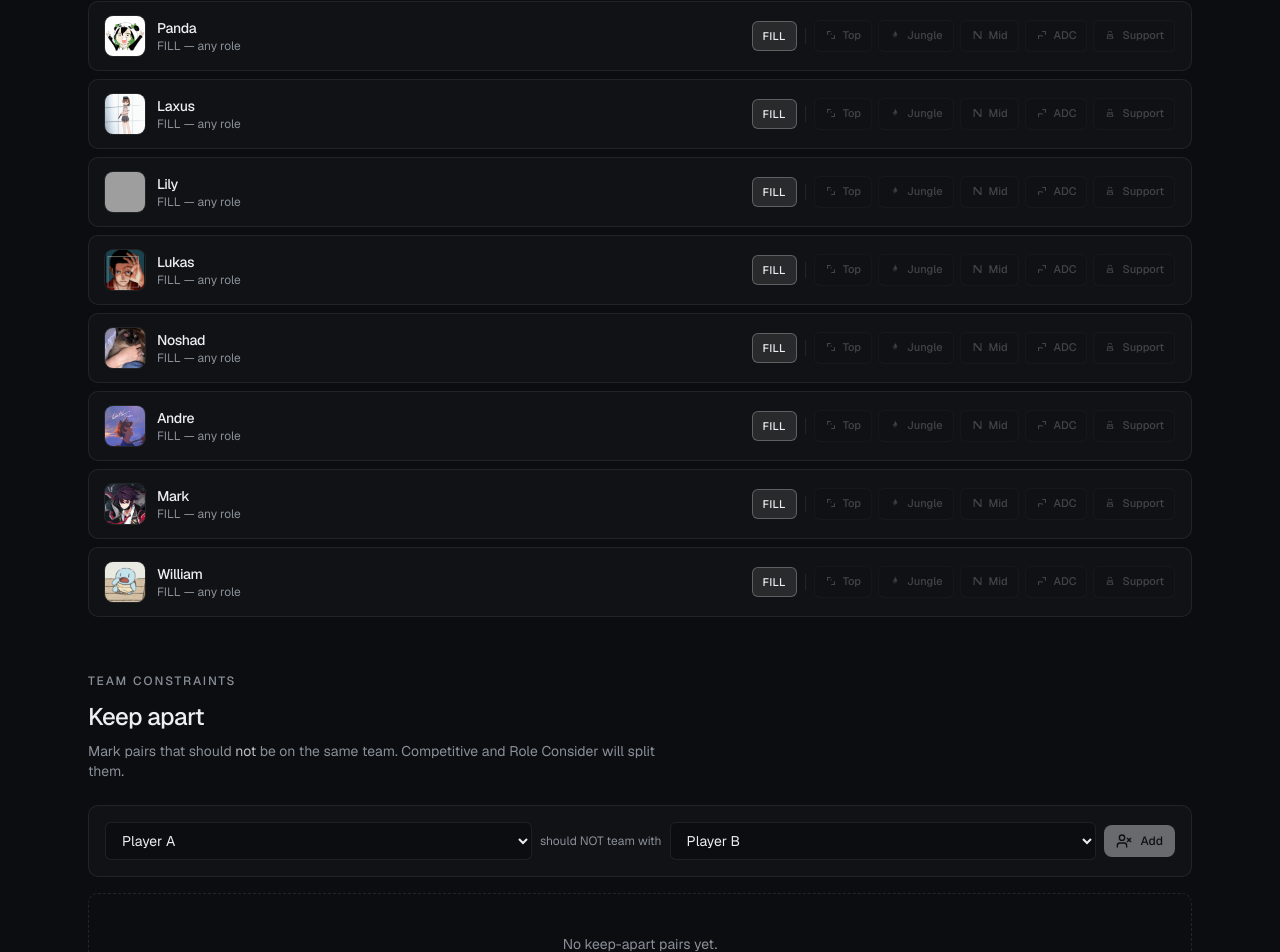
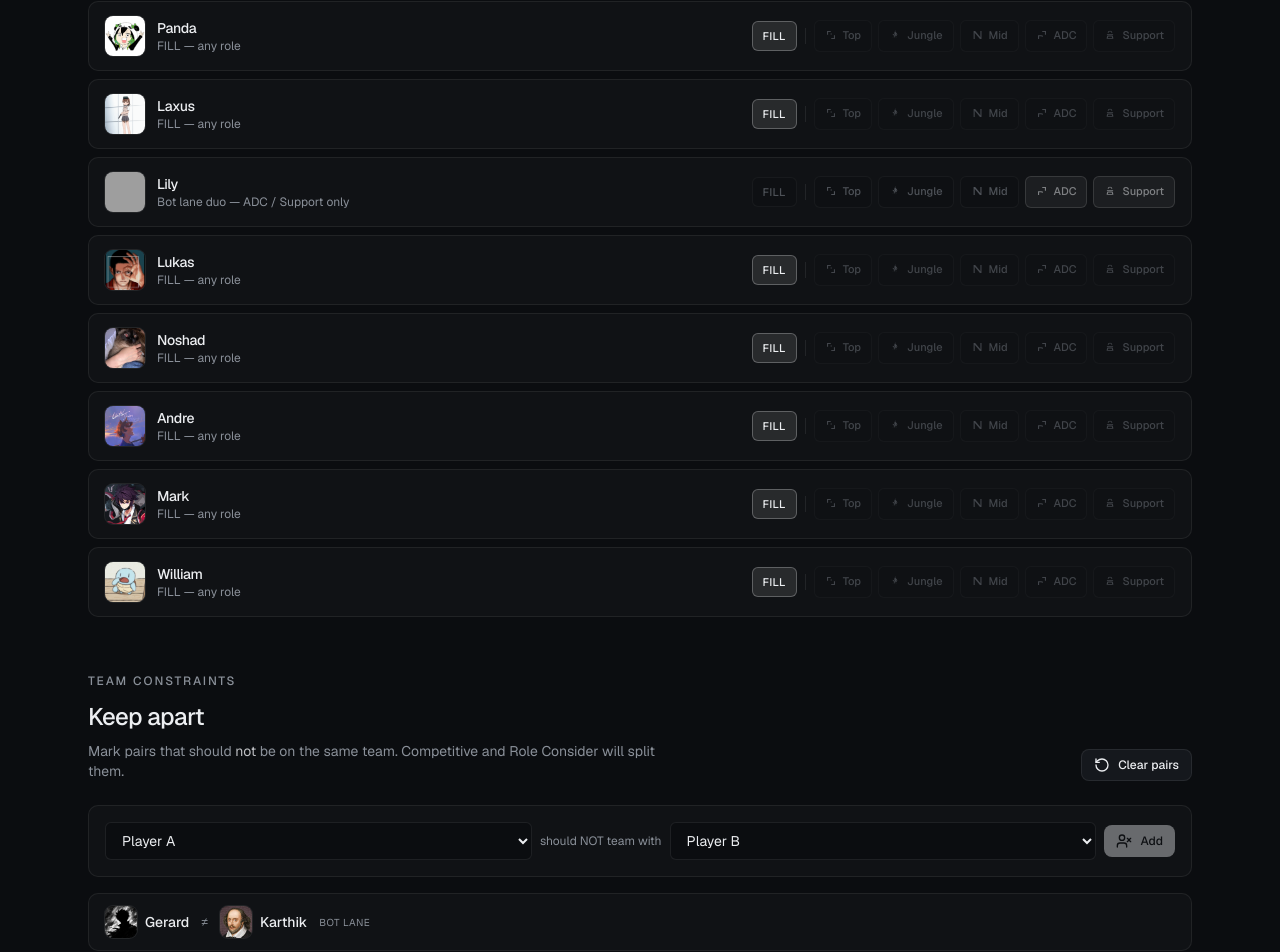
Before and after one commit to NoshadBoksh/LeagueTeamPicker, a Next.js app: page /roles in a window 1280 px wide. Shown: the part 1060-2012 px from the top of the page. Built offline with nearby package versions, Linux system fonts and the light colour scheme; grey boxes are pictures that could not be loaded.

Commit message:
feat: lock Gerard/Lily vs Karthik/Gabriel as bot lane duos
Those four only take ADC or Support. The duos are keep-apart so
when all four are in lobby they face each other bot-for-bot.

Co-authored-by: NoshadBoksh <NoshadBoksh@users.noreply.github.com>

```diff
--- a/src/components/roles/roles-view.tsx
+++ b/src/components/roles/roles-view.tsx
@@ -8,7 +8,11 @@ import { RoleIcon, RoleLabel } from "@/components/ui/role-icon";
 import { PLAYERS, getPlayerById } from "@/data/players";
 import { useAvoidPairs } from "@/hooks/use-avoid-pairs";
 import { useRolePrefs } from "@/hooks/use-role-prefs";
-import { ROLE_LABELS, ROLES, type Role } from "@/lib/types";
+import {
+  BOT_LANE_AVOID_PAIRS,
+  isBotLaneLocked,
+} from "@/lib/bot-lane-duos";
+import { avoidPairKey, ROLE_LABELS, ROLES, type Role } from "@/lib/types";
 import { cn } from "@/lib/utils";
 
 export function RolesView() {
@@ -32,6 +36,9 @@ export function RolesView() {
           pair,
           left: getPlayerById(pair.a),
           right: getPlayerById(pair.b),
+          locked: BOT_LANE_AVOID_PAIRS.some(
+            (p) => avoidPairKey(p) === avoidPairKey(pair)
+          ),
         }))
         .filter((row) => row.left && row.right),
     [pairs]
@@ -74,6 +81,7 @@ export function RolesView() {
       <div className="space-y-2">
         {PLAYERS.map((player) => {
           const prefs = getPrefs(player.id);
+          const locked = isBotLaneLocked(player.id);
           return (
             <div
               key={player.id}
@@ -90,7 +98,9 @@ export function RolesView() {
                     {player.name}
                   </div>
                   <div className="flex flex-wrap items-center gap-1.5 text-xs text-muted">
-                    {prefs.fill ? (
+                    {locked ? (
+                      <span>Bot lane duo — ADC / Support only</span>
+                    ) : prefs.fill ? (
                       "FILL — any role"
                     ) : prefs.roles.length === 0 ? (
                       "No roles selected"
@@ -112,12 +122,14 @@ export function RolesView() {
               <div className="flex flex-wrap items-center gap-1.5">
                 <button
                   type="button"
+                  disabled={locked}
                   onClick={() => setFill(player.id, !prefs.fill)}
                   className={cn(
                     "rounded-md border px-2.5 py-1.5 text-[11px] font-medium tracking-wide transition-colors",
                     prefs.fill
                       ? "border-white/25 bg-white/[0.1] text-foreground"
-                      : "border-white/[0.08] bg-background/40 text-muted hover:border-white/[0.14] hover:text-foreground"
+                      : "border-white/[0.08] bg-background/40 text-muted hover:border-white/[0.14] hover:text-foreground",
+                    locked && "cursor-not-allowed opacity-50"
                   )}
                 >
                   FILL
@@ -131,13 +143,15 @@ export function RolesView() {
                     <button
                       key={role}
                       type="button"
+                      disabled={locked}
                       onClick={() => toggleRole(player.id, role)}
                       className={cn(
                         "rounded-md border px-2.5 py-1.5 text-[11px] font-medium transition-colors",
                         prefs.fill && "opacity-40",
                         active
                           ? "border-white/25 bg-white/[0.1] text-foreground"
-                          : "border-white/[0.08] bg-background/40 text-muted hover:border-white/[0.14] hover:text-foreground"
+                          : "border-white/[0.08] bg-background/40 text-muted hover:border-white/[0.14] hover:text-foreground",
+                        locked && "cursor-not-allowed opacity-50"
                       )}
                     >
                       <RoleLabel role={role} size="xs" />
@@ -220,7 +234,7 @@ export function RolesView() {
           </div>
         ) : (
           <div className="space-y-2">
-            {pairRows.map(({ pair, left, right }) => (
+            {pairRows.map(({ pair, left, right, locked }) => (
               <div
                 key={`${pair.a}-${pair.b}`}
                 className="flex items-center justify-between gap-3 rounded-[10px] border border-white/[0.07] bg-surface px-4 py-3"
@@ -243,7 +257,13 @@ export function RolesView() {
                     />
                     <span className="text-sm font-medium">{right!.name}</span>
                   </div>
+                  {locked && (
+                    <span className="text-[10px] uppercase tracking-wider text-muted">
+                      Bot lane
+                    </span>
+                  )}
                 </div>
+                {!locked && (
                   <button
                     type="button"
                     onClick={() => removePair(pair)}
@@ -252,6 +272,7 @@ export function RolesView() {
                   >
                     <X className="h-3.5 w-3.5" />
                   </button>
+                )}
               </div>
             ))}
           </div>
--- a/src/hooks/use-avoid-pairs.ts
+++ b/src/hooks/use-avoid-pairs.ts
@@ -1,7 +1,8 @@
 "use client";
 
-import { useCallback } from "react";
+import { useCallback, useMemo } from "react";
 import { useAppState } from "@/components/providers/app-state-provider";
+import { withBotLaneAvoidPairs } from "@/lib/bot-lane-duos";
 import {
   avoidPairKey,
   makeAvoidPair,
@@ -11,7 +12,10 @@ import {
 
 export function useAvoidPairs() {
   const { state, updateState, hydrated } = useAppState();
-  const pairs = state.avoidPairs;
+  const pairs = useMemo(
+    () => withBotLaneAvoidPairs(state.avoidPairs),
+    [state.avoidPairs]
+  );
 
   const hasPair = useCallback(
     (id1: string, id2: string) => {
--- /dev/null
+++ b/src/lib/bot-lane-duos.ts
@@ -0,0 +1,47 @@
+import {
+  avoidPairKey,
+  makeAvoidPair,
+  type AvoidPairs,
+  type RolePrefsOverride,
+} from "@/lib/types";
+
+/**
+ * House setup: Gerard + Lily bot vs Karthik + Gabriel bot.
+ * These four only play ADC/Support, and the duos never share a team.
+ */
+export const BOT_LANE_ROLE_PREFS: RolePrefsOverride = {
+  gerard: { fill: false, roles: ["adc", "support"] },
+  lily: { fill: false, roles: ["adc", "support"] },
+  karthik: { fill: false, roles: ["adc", "support"] },
+  gabriel: { fill: false, roles: ["adc", "support"] },
+};
+
+export const BOT_LANE_AVOID_PAIRS: AvoidPairs = [
+  makeAvoidPair("gerard", "karthik")!,
+  makeAvoidPair("gerard", "gabriel")!,
+  makeAvoidPair("lily", "karthik")!,
+  makeAvoidPair("lily", "gabriel")!,
+];
+
+export function isBotLaneLocked(playerId: string): boolean {
+  return Object.prototype.hasOwnProperty.call(BOT_LANE_ROLE_PREFS, playerId);
+}
+
+/** Merge bot-lane role locks on top of stored prefs. */
+export function withBotLaneRolePrefs(
+  prefs?: RolePrefsOverride
+): RolePrefsOverride {
+  return { ...(prefs ?? {}), ...BOT_LANE_ROLE_PREFS };
+}
+
+/** Ensure the duo rivalry avoid-pairs are always present. */
+export function withBotLaneAvoidPairs(pairs?: AvoidPairs): AvoidPairs {
+  const out = [...(pairs ?? [])];
+  for (const pair of BOT_LANE_AVOID_PAIRS) {
+    const key = avoidPairKey(pair);
+    if (!out.some((p) => avoidPairKey(p) === key)) {
+      out.push(pair);
+    }
+  }
+  return out;
+}
--- a/src/lib/draft.ts
+++ b/src/lib/draft.ts
@@ -1,4 +1,5 @@
 import { getPlayersByIds } from "@/data/players";
+import { withBotLaneAvoidPairs } from "@/lib/bot-lane-duos";
 import {
   buildTeam,
   canPlayRole,
@@ -27,10 +28,11 @@ function violatesAvoidPairs(
   red: AssignedPlayer[],
   avoidPairs?: AvoidPairs
 ): boolean {
-  if (!avoidPairs?.length) return false;
+  const pairs = withBotLaneAvoidPairs(avoidPairs);
+  if (!pairs.length) return false;
   const blueIds = new Set(blue.map((p) => p.playerId));
   const redIds = new Set(red.map((p) => p.playerId));
-  for (const { a, b } of avoidPairs) {
+  for (const { a, b } of pairs) {
     if (
       (blueIds.has(a) && blueIds.has(b)) ||
       (redIds.has(a) && redIds.has(b))
--- a/src/lib/role-prefs.ts
+++ b/src/lib/role-prefs.ts
@@ -5,11 +5,15 @@ import {
   type Role,
   type RolePrefsOverride,
 } from "@/lib/types";
+import { BOT_LANE_ROLE_PREFS } from "@/lib/bot-lane-duos";
 
 export function getPlayerRolePrefs(
   prefs: RolePrefsOverride,
   playerId: string
 ): PlayerRolePrefs {
+  const locked = BOT_LANE_ROLE_PREFS[playerId];
+  if (locked) return { fill: locked.fill, roles: [...locked.roles] };
+
   const raw = prefs[playerId];
   if (!raw || typeof raw !== "object") return { ...DEFAULT_ROLE_PREFS };
   return {
```
Lines whose indentation alone changed are shown as unchanged.
